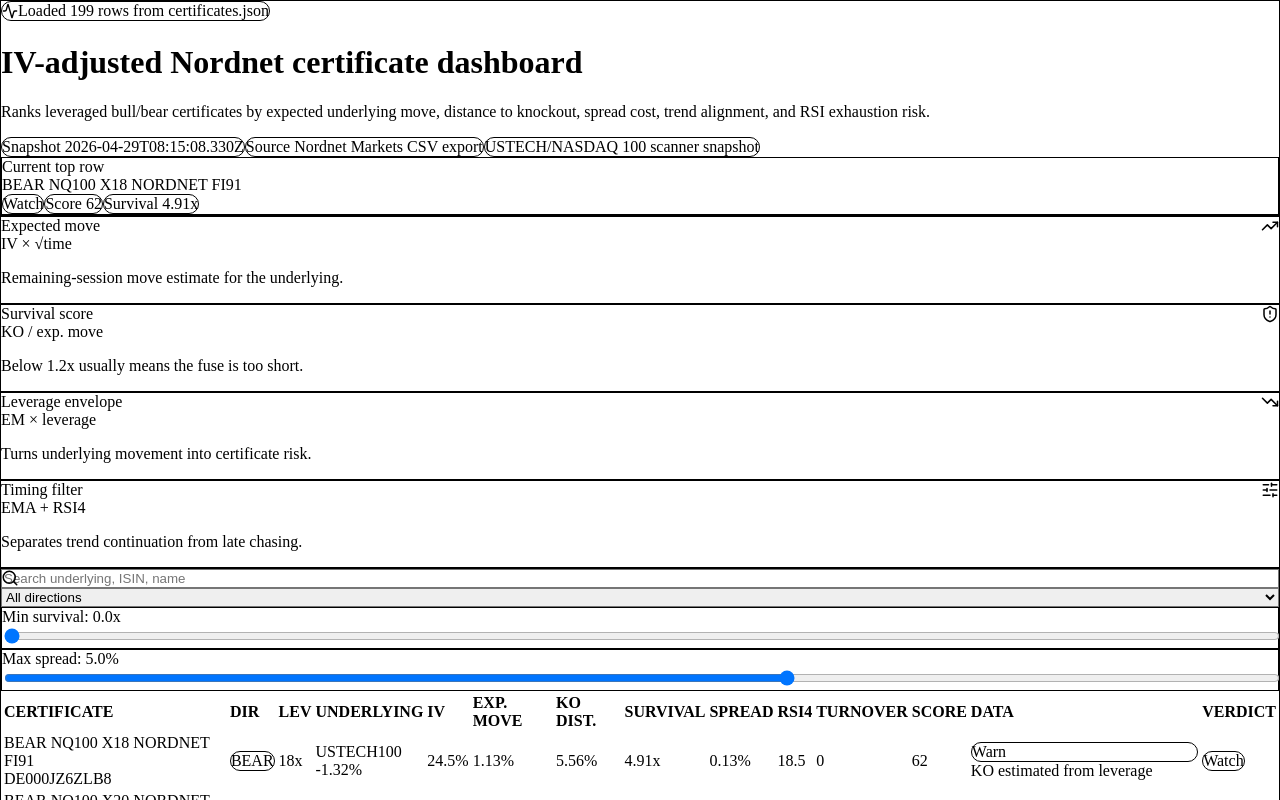
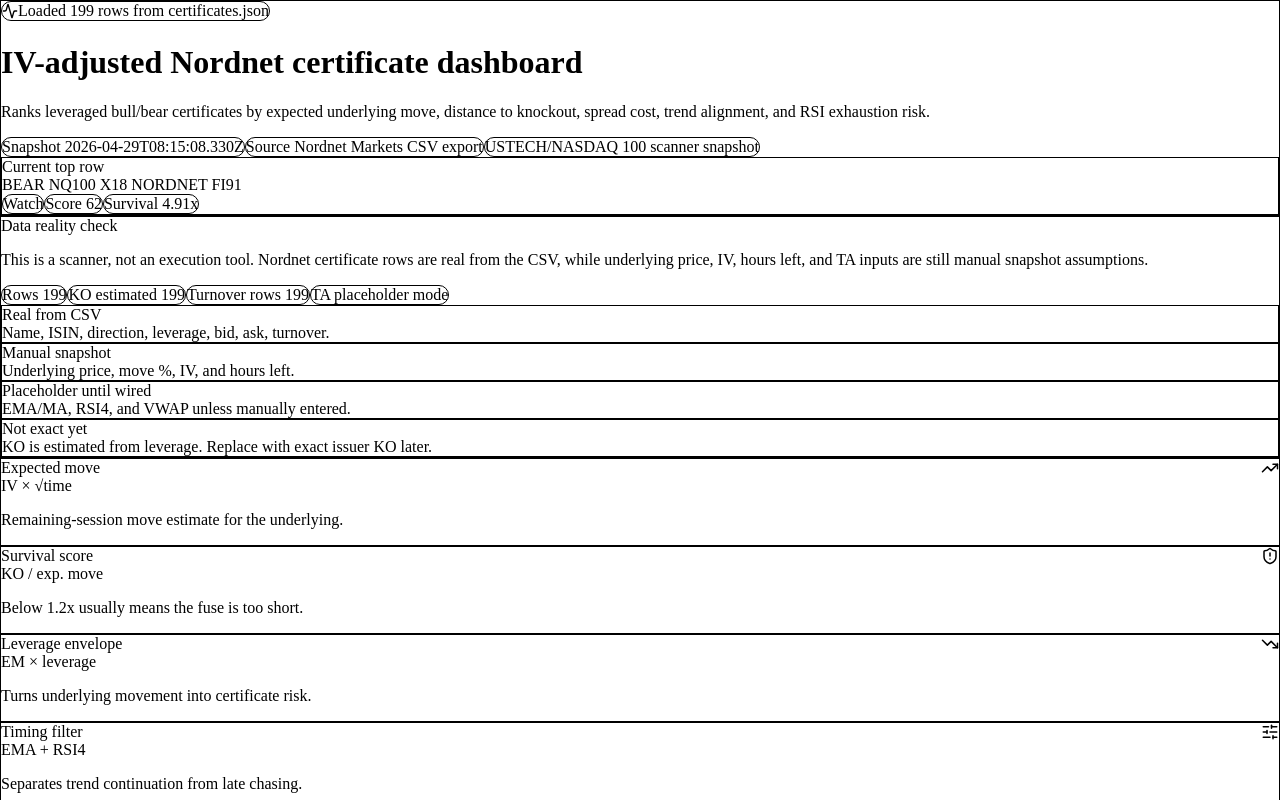
Before and after one commit to J2PIn/certificate-scanner, a React (Vite) app: page / in a window 1280 px wide. Shown: the top 800 px of the page. Built offline with nearby package versions, Linux system fonts and the light colour scheme.

Commit message:
Update App.jsx

```diff
--- a/src/App.jsx
+++ b/src/App.jsx
@@ -207,6 +207,28 @@
   };
 }
 
+function assumptionsSummary(rows, meta) {
+  const list = Array.isArray(rows) ? rows : [];
+  const total = list.length;
+  const estimatedKo = list.filter((r) => r.koEstimated).length;
+  const withTurnover = list.filter((r) => r.nordnetTurnover !== undefined && r.nordnetTurnover !== null && r.nordnetTurnover !== "").length;
+  const uniqueUnderlyings = [...new Set(list.map((r) => r.underlying).filter(Boolean))];
+  const sample = list[0] || {};
+
+  const taFlat = ["ema8", "ema21", "ema65", "ma50", "ma200", "vwap"].every((key) => Number(sample[key]) === Number(sample.underlyingPrice));
+
+  return {
+    total,
+    estimatedKo,
+    withTurnover,
+    uniqueUnderlyings,
+    taFlat,
+    snapshotTime: meta?.snapshotTime,
+    source: meta?.source,
+    warning: meta?.warning,
+  };
+}
+
 function classify(row) {
   const qualityIssues = requiredFieldIssues(row);
   if (qualityIssues.length) {
@@ -348,6 +370,7 @@
   }, [sourceRows, query, direction, minSurvival, maxSpread]);
 
   const best = rows[0];
+  const assumptionInfo = useMemo(() => assumptionsSummary(sourceRows, dataMeta), [sourceRows, dataMeta]);
 
   return (
     <div className="min-h-screen bg-zinc-950 p-4 text-zinc-100 md:p-8">
@@ -387,6 +410,41 @@
             </div>
           </div>
         </motion.div>
+
+        <div className="rounded-3xl border border-amber-500/20 bg-amber-950/20 p-5 text-sm text-amber-100 shadow-xl">
+          <div className="flex flex-col gap-3 md:flex-row md:items-start md:justify-between">
+            <div>
+              <div className="text-base font-semibold">Data reality check</div>
+              <p className="mt-1 max-w-4xl text-amber-100/80">
+                This is a scanner, not an execution tool. Nordnet certificate rows are real from the CSV, while underlying price, IV, hours left, and TA inputs are still manual snapshot assumptions.
+              </p>
+            </div>
+            <div className="flex flex-wrap gap-2 md:justify-end">
+              <Pill tone="warn">Rows {assumptionInfo.total}</Pill>
+              <Pill tone="warn">KO estimated {assumptionInfo.estimatedKo}</Pill>
+              <Pill tone="neutral">Turnover rows {assumptionInfo.withTurnover}</Pill>
+              {assumptionInfo.taFlat && <Pill tone="bad">TA placeholder mode</Pill>}
+            </div>
+          </div>
+          <div className="mt-4 grid gap-3 text-xs text-amber-100/75 md:grid-cols-4">
+            <div className="rounded-2xl border border-amber-500/20 bg-zinc-950/40 p-3">
+              <div className="font-medium text-amber-100">Real from CSV</div>
+              <div className="mt-1">Name, ISIN, direction, leverage, bid, ask, turnover.</div>
+            </div>
+            <div className="rounded-2xl border border-amber-500/20 bg-zinc-950/40 p-3">
+              <div className="font-medium text-amber-100">Manual snapshot</div>
+              <div className="mt-1">Underlying price, move %, IV, and hours left.</div>
+            </div>
+            <div className="rounded-2xl border border-amber-500/20 bg-zinc-950/40 p-3">
+              <div className="font-medium text-amber-100">Placeholder until wired</div>
+              <div className="mt-1">EMA/MA, RSI4, and VWAP unless manually entered.</div>
+            </div>
+            <div className="rounded-2xl border border-amber-500/20 bg-zinc-950/40 p-3">
+              <div className="font-medium text-amber-100">Not exact yet</div>
+              <div className="mt-1">KO is estimated from leverage. Replace with exact issuer KO later.</div>
+            </div>
+          </div>
+        </div>
 
         <div className="grid gap-4 md:grid-cols-4">
           <div className="rounded-2xl border border-zinc-800 bg-zinc-900 p-4">
```
